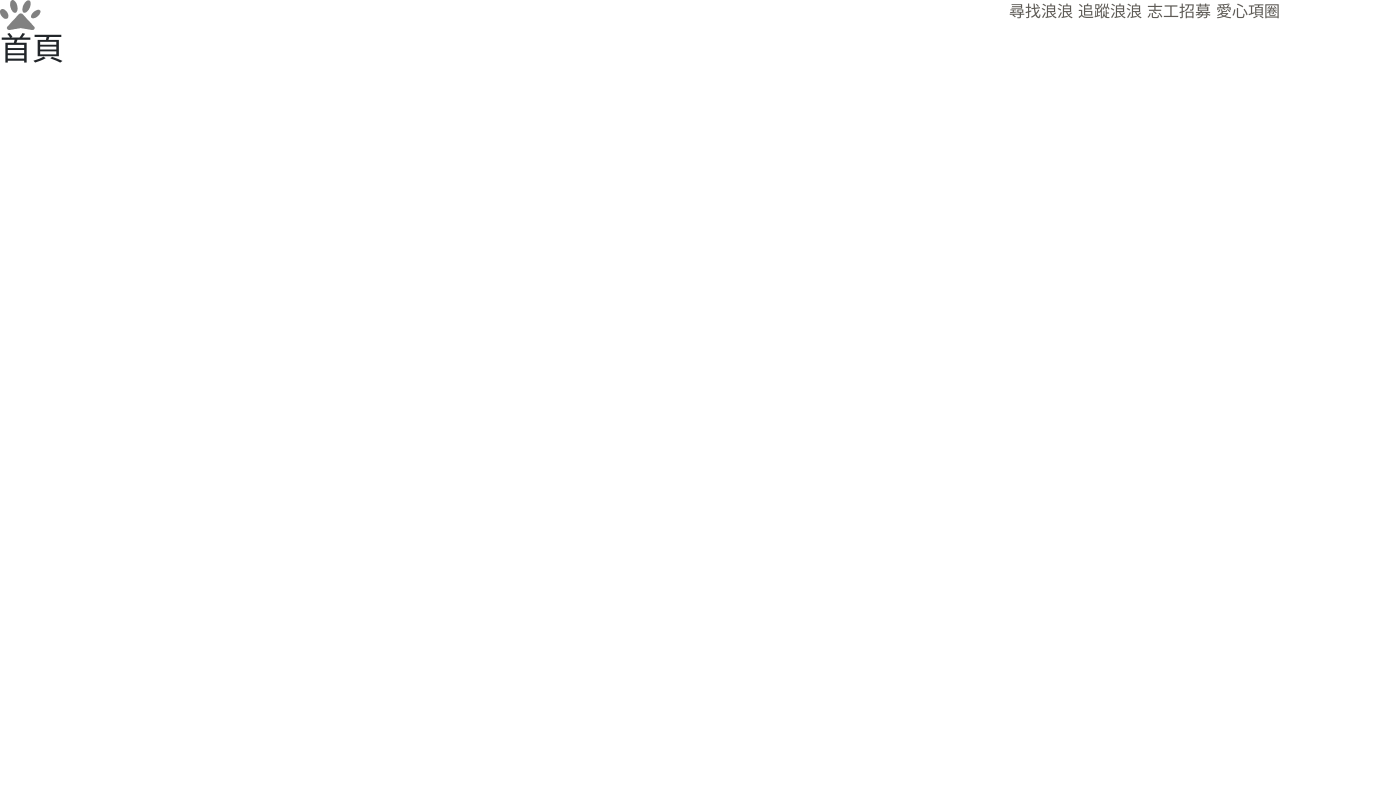
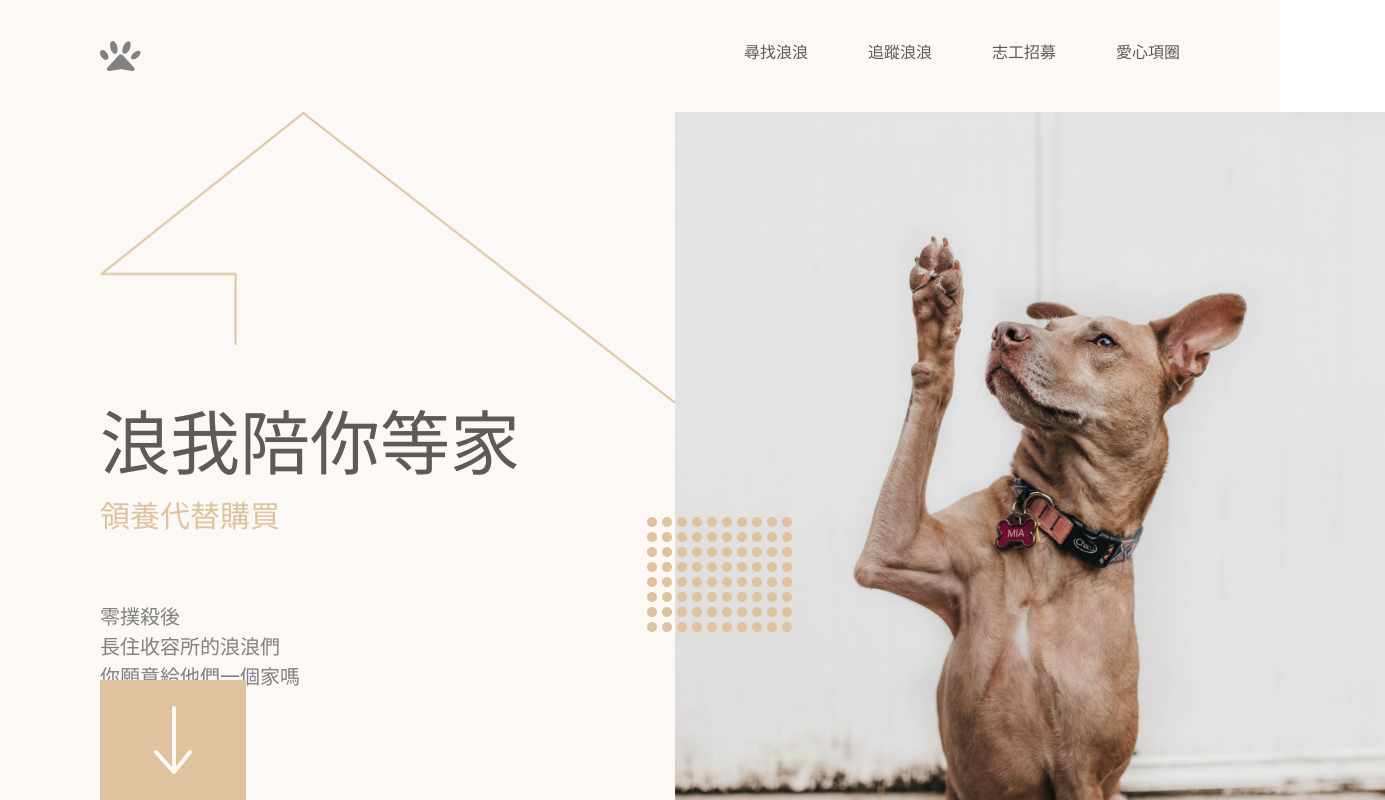
Before and after one commit to Chiahsuan-TW/pet-adoption, a Vue app: page / in a window 1280 px wide. Shown: the top 800 px of the page, 1385 px wide, since content can reach past the window. Built offline with nearby package versions, Linux system fonts and the light colour scheme.

Commit message:
home feat: 完成landing page 排版

```diff
--- a/src/components/Navbar.vue
+++ b/src/components/Navbar.vue
@@ -22,6 +22,8 @@ export default {
 nav {
   display: flex;
   justify-content: space-between;
+  padding: 41px 100px;
+  background-color: color.$primary;
 }
 
 .tabs {
@@ -29,7 +31,7 @@ nav {
     color: color.$text_dark;
   }
   a + a {
-    margin-left: 5px;
+    margin-left: 60px;
   }
 }
 </style>
--- a/src/views/Home.vue
+++ b/src/views/Home.vue
@@ -1,5 +1,24 @@
 <template>
-  <h2>首頁</h2>
+  <section class="landing_page">
+    <section class="adoption">
+      <div class="home">
+        <img src="./../assets/images/home.png" alt="home icon" />
+      </div>
+      <h1>浪我陪你等家</h1>
+      <h2>領養代替購買</h2>
+      <p>零撲殺後<br />長住收容所的浪浪們<br />你願意給他們一個家嗎</p>
+      <div class="dots">
+        <img src="./../assets/images/circles.png" alt="dots box" />
+      </div>
+      <button>
+        <img src="./../assets/images/arrow-down.png" alt="arrow downwards" />
+      </button>
+    </section>
+    <section class="dog_profile">
+      <img src="./../assets/images/photo/home-dog-1.jpg" alt="brown dog" />
+    </section>
+  </section>
+  <section></section>
 </template>
 
 <script>
@@ -9,3 +28,59 @@ export default {
   name: "Home",
 };
 </script>
+
+<style lang="scss" scoped>
+.landing_page {
+  height: calc(100vh - 112px);
+  display: flex;
+  justify-content: space-between;
+  position: relative;
+  background-color: color.$primary;
+
+  .adoption {
+    padding-left: 100px;
+  }
+
+  .home {
+    width: 575px;
+
+    img {
+      width: 100%;
+    }
+  }
+
+  h1 {
+    color: color.$text_dark;
+    font-weight: 500;
+    font-size: 70px;
+  }
+
+  h2 {
+    margin-top: 12px;
+    color: color.$secondary;
+    font-weight: 500;
+    font-size: 30px;
+  }
+
+  p {
+    margin-top: 67px;
+    color: color.$text_light;
+    font-weight: 500;
+    font-size: 20px;
+  }
+
+  .dots {
+    position: absolute;
+    left: 647px;
+    bottom: 168px;
+  }
+
+  button {
+    width: 146px;
+    height: 120px;
+    background-color: color.$secondary;
+    position: absolute;
+    bottom: 0;
+  }
+}
+</style>
```
Also changed, not shown: src/assets/images/circles.png (added).
